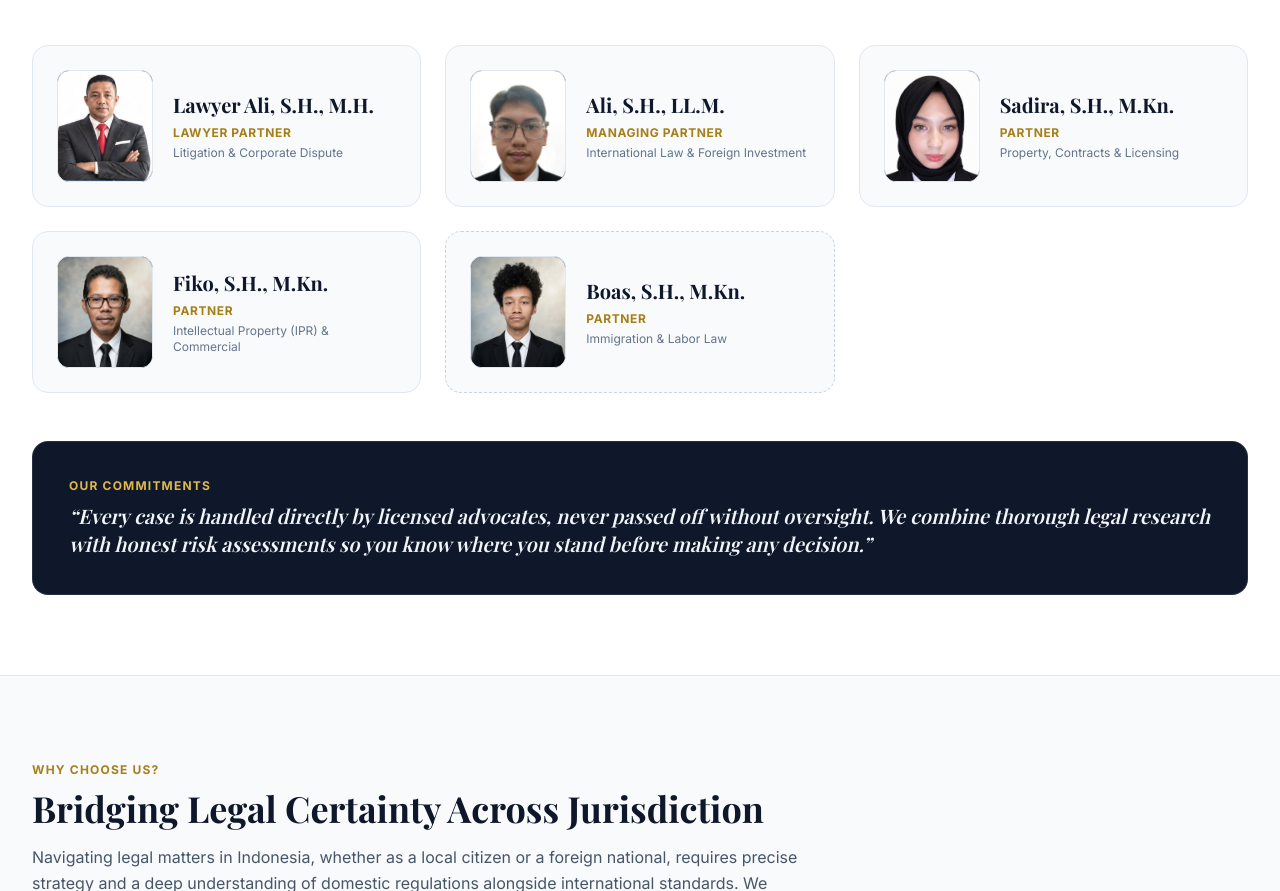
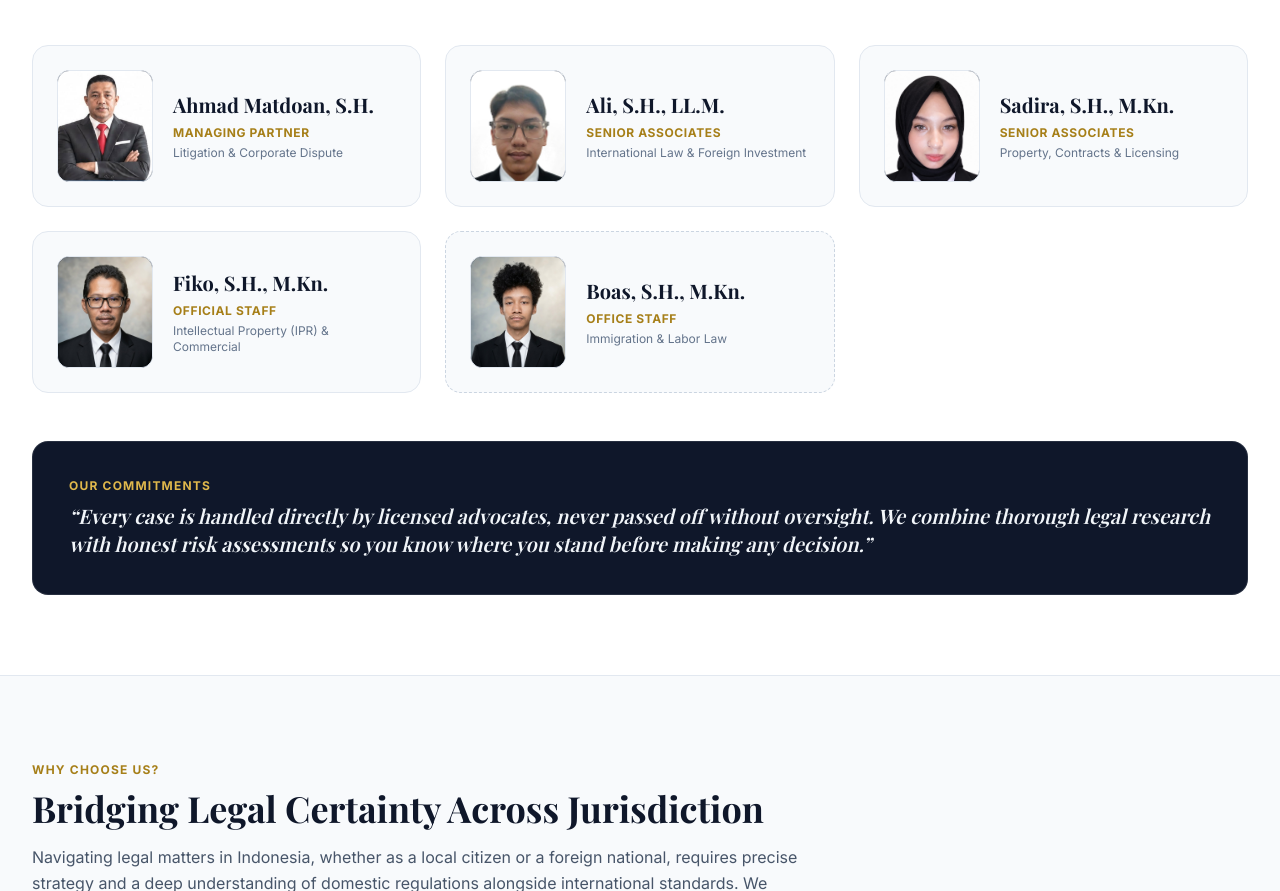
Before and after one commit to Detroit01/samlawfirmpartners, a plain HTML site: page index.html in a window 1280 px wide. Shown: the part 1257-2148 px from the top of the page. Drawn offline with nearby package versions, Linux system fonts and the light colour scheme; a web font is replaced by a local one.

Commit message:
pemasukan lawyer matdoan

```diff
--- a/index.html
+++ b/index.html
@@ -182,8 +182,8 @@
             <img src="foto/lawyer_ali.jpg" alt="Lawyer Ali, S.H., M.H." class="w-full h-full object-cover object-top" onerror="this.style.display='none'; this.parentElement.textContent='AL';" />
           </div>
           <div>
-            <h3 class="font-serif text-xl font-bold text-navy-900 leading-snug">Lawyer Ali, S.H., M.H.</h3>
-            <p data-i18n="p1_role" class="text-xs font-bold uppercase tracking-wider text-brass-600 mt-1.5">Lawyer Partner</p>
+            <h3 class="font-serif text-xl font-bold text-navy-900 leading-snug">Ahmad Matdoan, S.H.</h3>
+            <p data-i18n="p1_role" class="text-xs font-bold uppercase tracking-wider text-brass-600 mt-1.5">Managing Partner</p>
             <p data-i18n="p1_dept" class="text-xs text-slate-500 mt-1">Litigation &amp; Corporate Dispute</p>
           </div>
         </div>
@@ -195,7 +195,7 @@
           </div>
           <div>
             <h3 class="font-serif text-xl font-bold text-navy-900 leading-snug">Ali, S.H., LL.M.</h3>
-            <p data-i18n="p2_role" class="text-xs font-bold uppercase tracking-wider text-brass-600 mt-1.5">Managing Partner</p>
+            <p data-i18n="p2_role" class="text-xs font-bold uppercase tracking-wider text-brass-600 mt-1.5">Senior Associates</p>
             <p data-i18n="p2_dept" class="text-xs text-slate-500 mt-1">International Law &amp; Foreign Investment</p>
           </div>
         </div>
@@ -207,7 +207,7 @@
           </div>
           <div>
             <h3 class="font-serif text-xl font-bold text-navy-900 leading-snug">Sadira, S.H., M.Kn.</h3>
-            <p data-i18n="p3_role" class="text-xs font-bold uppercase tracking-wider text-brass-600 mt-1.5">Partner</p>
+            <p data-i18n="p3_role" class="text-xs font-bold uppercase tracking-wider text-brass-600 mt-1.5">Senior Associates</p>
             <p data-i18n="p3_dept" class="text-xs text-slate-500 mt-1">Property, Contracts &amp; Licensing</p>
           </div>
         </div>
@@ -219,7 +219,7 @@
           </div>
           <div>
             <h3 class="font-serif text-xl font-bold text-navy-900 leading-snug">Fiko, S.H., M.Kn.</h3>
-            <p data-i18n="p4_role" class="text-xs font-bold uppercase tracking-wider text-brass-600 mt-1.5">Partner</p>
+            <p data-i18n="p4_role" class="text-xs font-bold uppercase tracking-wider text-brass-600 mt-1.5">Official Staff</p>
             <p data-i18n="p4_dept" class="text-xs text-slate-500 mt-1">Intellectual Property (IPR) &amp; Commercial</p>
           </div>
         </div>
@@ -231,7 +231,7 @@
           </div>
           <div>
             <h3 data-i18n="p5_name" class="font-serif text-xl font-bold text-navy-900 leading-snug">Boas, S.H., M.Kn.</h3>
-            <p data-i18n="p5_role" class="text-xs font-bold uppercase tracking-wider text-brass-600 mt-1.5">Partner</p>
+            <p data-i18n="p5_role" class="text-xs font-bold uppercase tracking-wider text-brass-600 mt-1.5">Office Staff</p>
             <p data-i18n="p5_dept" class="text-xs text-slate-500 mt-1">Immigration &amp; Labor Law</p>
           </div>
         </div>
```
